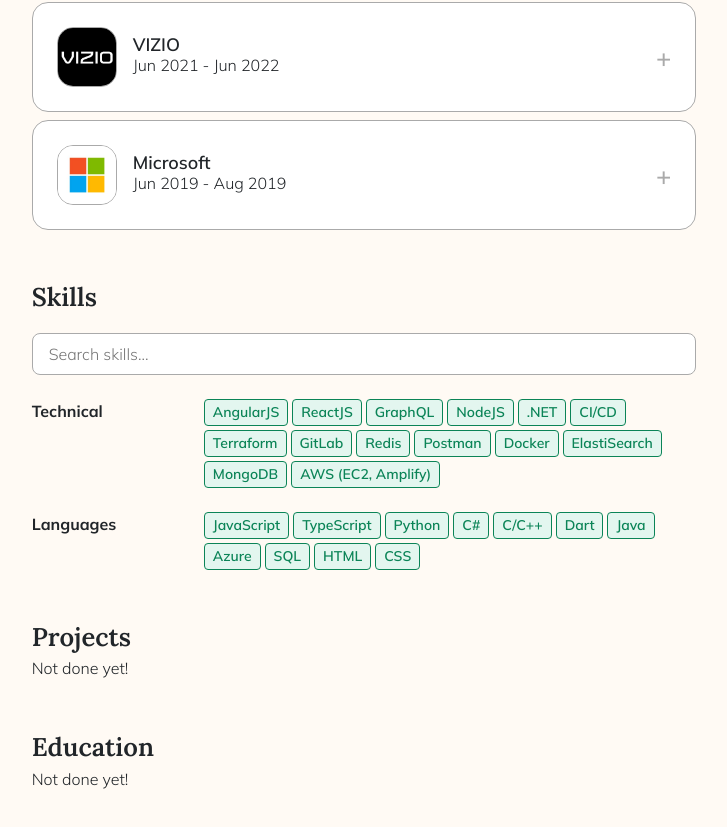
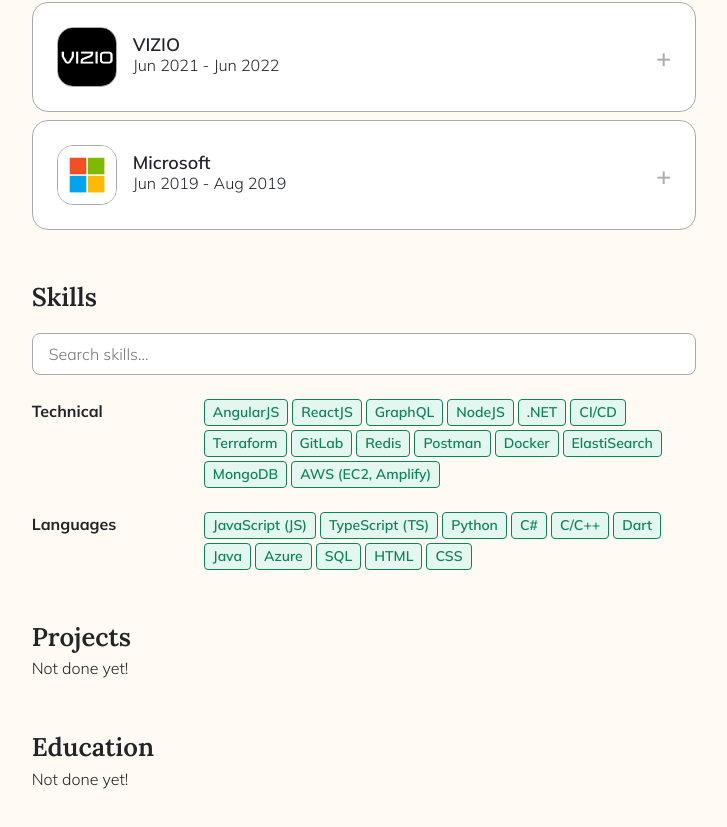
Before and after one commit to pboldyrev/personal, a React (Create React App) app in the folder personal/: page / in a window 1280 px wide. Shown: the part 486-1313 px from the top of the page, without its empty margins (276-1003 px from the left). Built offline with nearby package versions, Linux system fonts and the light colour scheme.

Commit message:
Renamed title

```diff
--- a/personal/src/constants/data.ts
+++ b/personal/src/constants/data.ts
@@ -152,12 +152,12 @@ export const SKILL_LIST = [
   {
     id: 9,
     type: "Languages",
-    title: "JavaScript",
+    title: "JavaScript (JS)",
   },
   {
     id: 8,
     type: "Languages",
-    title: "TypeScript",
+    title: "TypeScript (TS)",
   },
   {
     id: 7,
```
